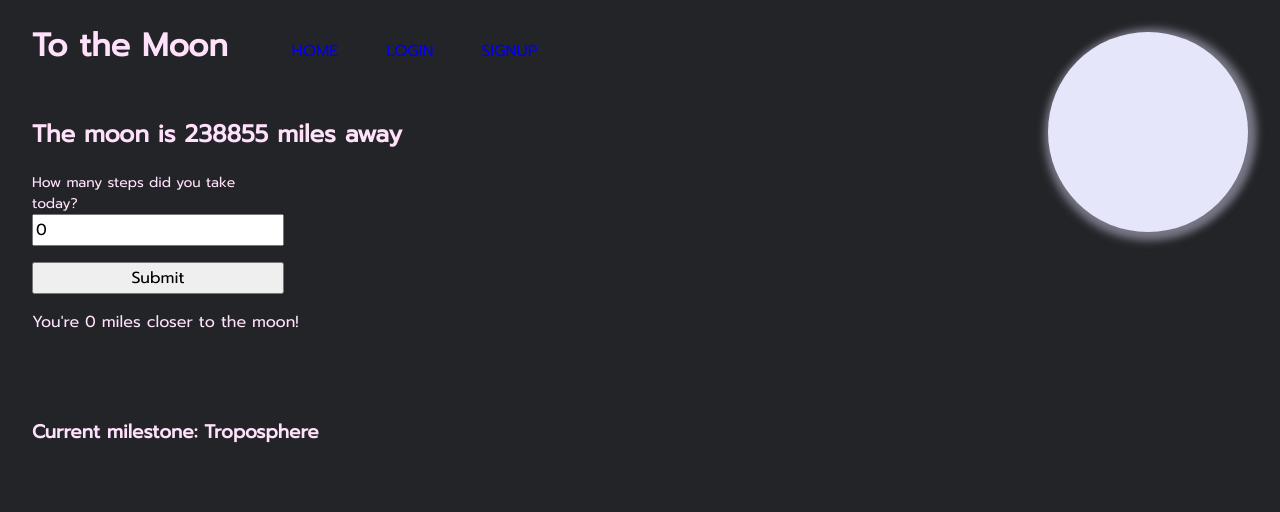
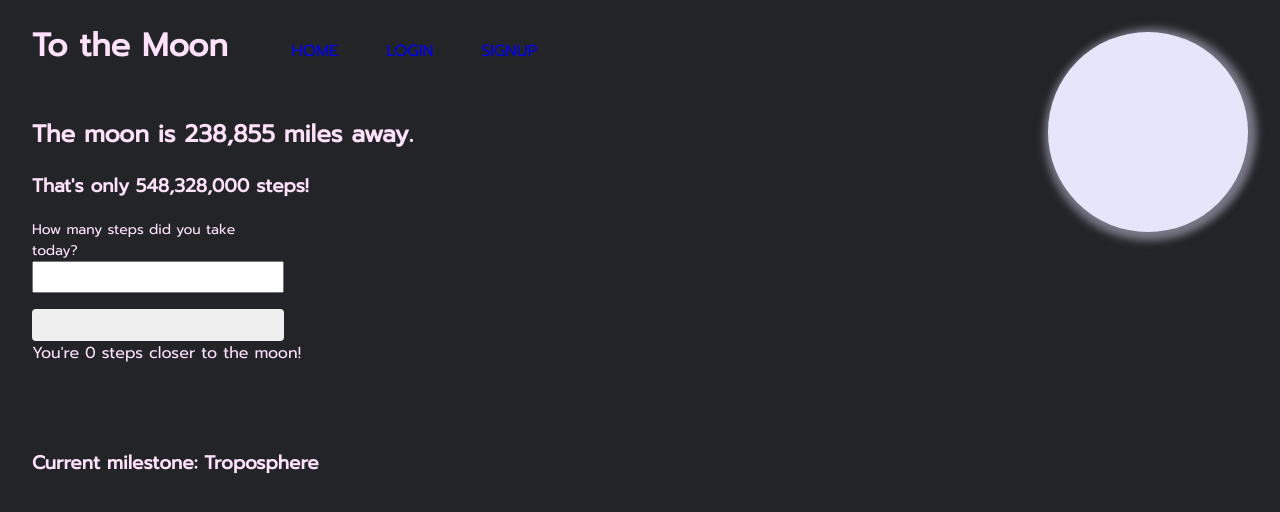
Before and after one commit to arghmatey/to-the-moon, a React (Create React App) app: page / in a window 1280 px wide. Shown: the top 512 px of the page. Built offline with nearby package versions, Linux system fonts and the light colour scheme.

Commit message:
Adds user step logs and logic to add steps part2

```diff
--- a/server.js
+++ b/server.js
@@ -16,6 +16,8 @@ app.use(express.static(path.join(__dirname)));
 
 // api routes will live here
 app.use('/users', require('./routes/users'));
+app.use(require('./config/auth'));
+app.use('/steps', require('./routes/steps'));
 
 app.get('/*', function(req, res) {
     res.sendFile(path.join(__dirname, 'build', 'index.html'))
--- a/src/App.js
+++ b/src/App.js
@@ -3,10 +3,12 @@ import {
   BrowserRouter as Router,
   Route
   } from 'react-router-dom';
+import './App.scss';
 import data from './milestone_data';
 import userService from './services/userService';
-import './App.scss';
+import stepService from './services/stepService';
 import NavBar from './components/NavBar';
+import StepForm from './components/StepForm';
 import Signup from './pages/Signup';
 import Login from './pages/Login';
 
@@ -15,8 +17,7 @@ function App() {
   const [user, setUser] = useState(userService.getUser());
 
   const [moonMi, setmoonMi] = useState(238855);
-  const [newSteps, setNewSteps] = useState(0);
-  const [userMi, setUserMi] = useState(0);
+  const [userSteps, setUserSteps] = useState(0);
   const [milestone, setMilestone] = useState(0);
 
   const handleAuth = () => {
@@ -28,34 +29,26 @@ function App() {
     setUser(null);
   }
 
-  const handleChange = e => {
-    setNewSteps(e.target.value);
+  // average stride size is 2.1-2.5 feet long & a mile is 5280 feet
+  // for MVP - all mile entries are rounded to two decimal points
+  const convertToMile = steps => {
+    return +(steps * 2.3 / 5280).toFixed(2);
   }
 
-  // average stride size is 2.1-2.5 feet long
-  //    icebox feature: stride based on height
-  //    for now: taking from the middle and settling on 2.3
-  // how many feet in a mile you ask? 5280
-  // for MVP - all mile entries are rounded to two decimal points
-  const convertToMile = steps => {
-    return (steps * 2.3 / 5280).toFixed(2);
+  const convertToSteps = miles => {
+    return +(miles * 5280 / 2.3).toFixed(2);
   }
 
-  const checkMilestone = (miles) => {
-    if (miles >= data[milestone].end) {
+  const checkMilestone = steps => {
+    const convertedMi = convertToMile(steps);
+    if (convertedMi >= data[milestone].end) {
       setMilestone(milestone + 1)
     };
   }
 
-  const handleSubmit = async e => {
-    e.preventDefault()
-    if (!Number(newSteps)) {
-      alert('Please enter a valid number! :)');
-    } else {
-      const convertedMi = convertToMile(newSteps) + userMi;
-      checkMilestone(convertedMi);
-      setUserMi(convertedMi);
-    }
+  const handleAddSteps = async steps => {
+    const updatedUser = await stepService.add(steps);
+    setUserSteps(updatedUser.totalSteps);
   }
 
   return (
@@ -74,13 +67,14 @@ function App() {
 
             <Route exact path="/">
               <section>
-              <h2>The moon is {moonMi} miles away</h2>
-                  <form onSubmit={handleSubmit}>
-                    <label htmlFor="steps">How many steps did you take today? </label>
-                    <input name="steps" type="text" value={newSteps} onChange={handleChange}/>
-                    <input type="submit" value="Submit"/>
-                  </form>
-                <div>You're {userMi} miles closer to the moon!</div>
+              <h2>The moon is {moonMi.toLocaleString()} miles away.</h2>
+              <h3>That's only {convertToSteps(moonMi).toLocaleString()} steps!</h3>
+
+              <StepForm
+                handleAddSteps={handleAddSteps}
+              />
+
+              <div>You're {userSteps.toLocaleString()} steps closer to the moon!</div>
               </section>
 
               <section className="milestone-container">
```
